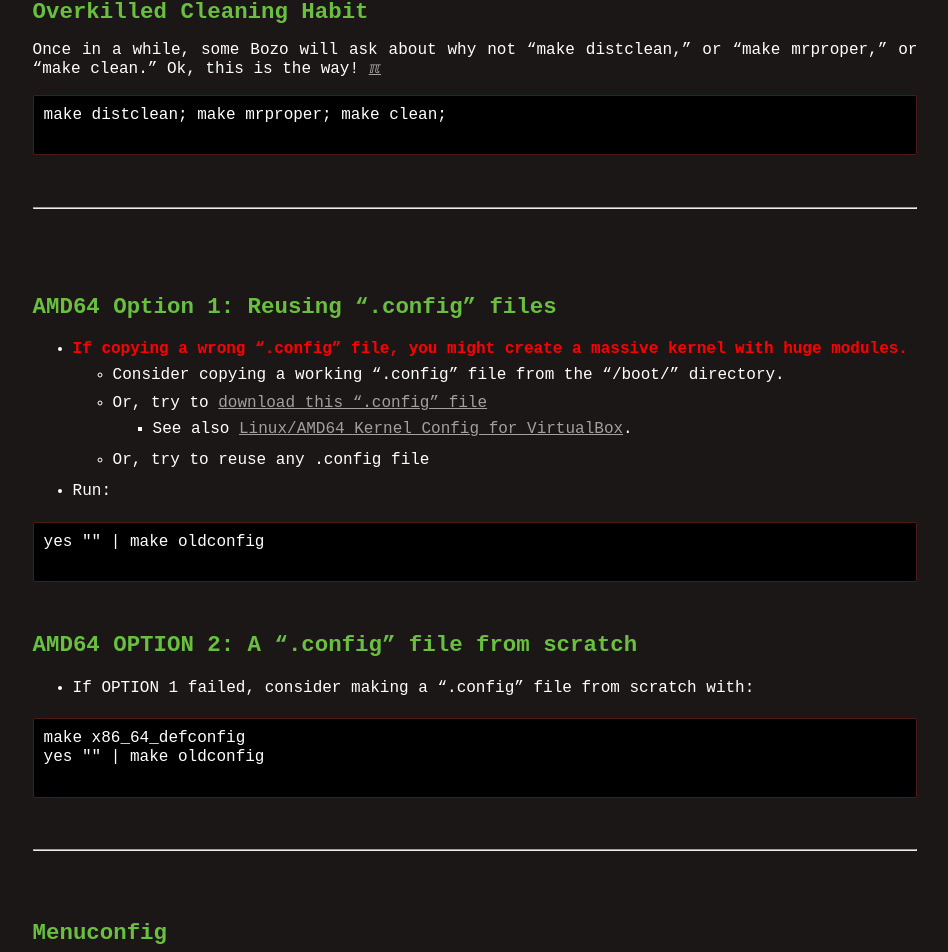
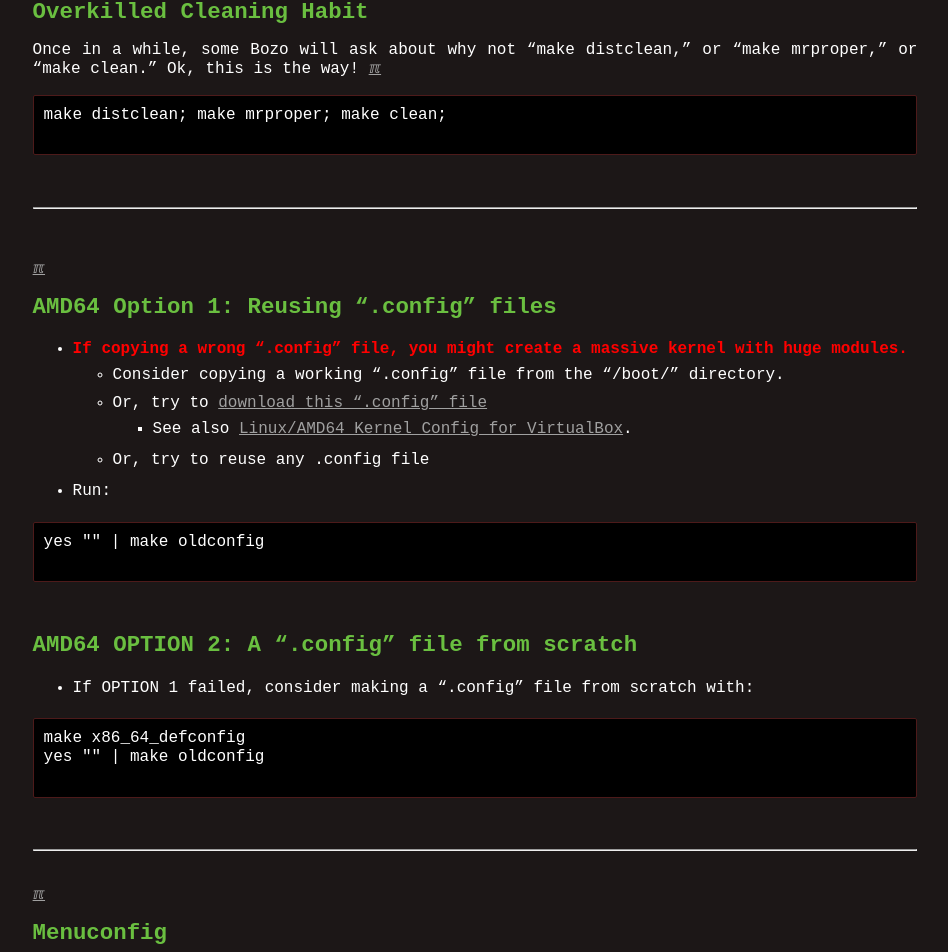
Before and after one commit to os2xx/doit, a Jekyll site: the page built from 007.md, in a window 1280 px wide and 1400 px high, scrolled down 1514 px. Shown: the top 952 px of the window, without its empty margins (165-1113 px from the left). Built offline with Jekyll 4.4.1, drawn with Linux system fonts in a browser that asks for light colours.

Commit message:
Changes to be committed:

````diff
--- a/007.md
+++ b/007.md
@@ -87,7 +87,7 @@
 <br>
 
 
-<br id="idx06a">
+[&#x213C;](#idx10)<br id="idx06a">
 ## AMD64 Option 1: Reusing ".config" files
 * <span style="color:red;font-weight:bold;">If copying a **wrong** ".config" file,
   you might create a massive kernel with huge modules.</span>
@@ -115,7 +115,7 @@
 <br>
 <hr>
 <br>
-<br id="idx07">
+[&#x213C;](#idx10)<br id="idx07">
 ## Menuconfig
 
 ```
@@ -156,7 +156,7 @@
 
 ```
 
-<br id="idx09">
+[&#x213C;](#idx10)<br id="idx09">
 ## Compile (make)
 
 ```
@@ -191,7 +191,7 @@
         * user    114m32.041s
         * sys     24m54.993s
 
-<br id="idx10">
+[&#x213C;](#idx05)<br id="idx10">
 ## Install
 * User: <span style="color:red;font-weight:bold;">root</span>
   * Use "sudo" if you wish.
@@ -207,8 +207,7 @@
 
 ```
 
-[&#x213C;](#idx05)
-<br id="idx11">
+[&#x213C;](#idx05)<br id="idx11">
 ## Known Boot Errors
 
 ```
````
Also changed, not shown: 004.md (+1 -1 lines).
